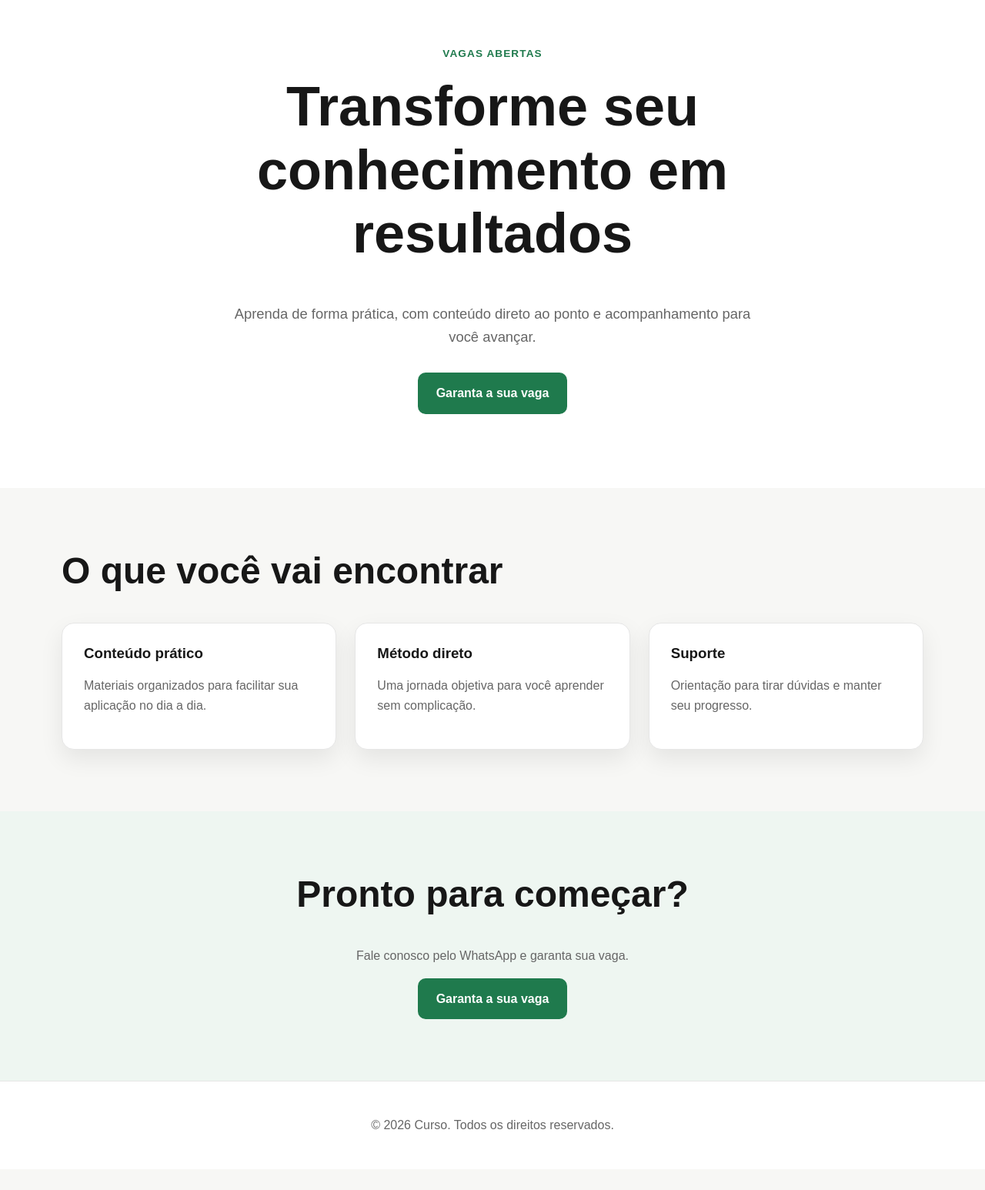
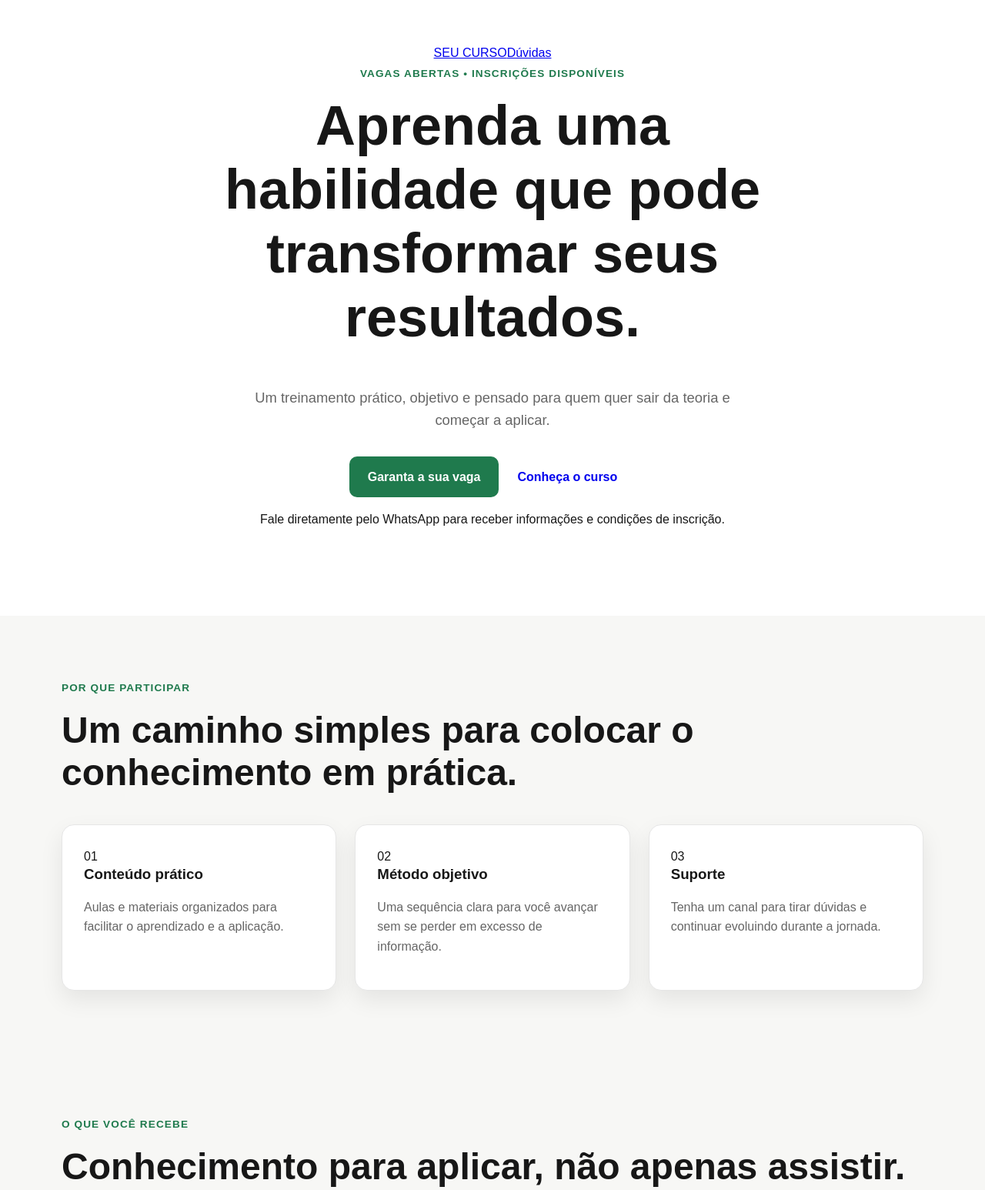
Before and after one commit to erivaldinhocursos-landpage/01, a plain HTML site: page index.html in a window 1280 px wide. Shown: the part 40-1586 px from the top of the page at 77% size. Before the commit the page ends 1559 px from the top, so only its background shows below. Drawn offline with Linux system fonts and the light colour scheme.

Commit message:
feat: expandir landing page com seções e CTA

```diff
--- a/index.html
+++ b/index.html
@@ -3,54 +3,29 @@
 <head>
 <meta charset="UTF-8">
 <meta name="viewport" content="width=device-width, initial-scale=1.0">
-  <meta name="description" content="Landing page do curso.">
+<meta name="description" content="Conheça o curso e garanta sua vaga.">
 <title>Curso | Garanta sua vaga</title>
 <link rel="stylesheet" href="assets/css/style.css">
 </head>
 <body>
-  <header class="hero">
-    <div class="container">
-      <span class="eyebrow">Vagas abertas</span>
-      <h1>Transforme seu conhecimento em resultados</h1>
-      <p class="hero__text">Aprenda de forma prática, com conteúdo direto ao ponto e acompanhamento para você avançar.</p>
-      <a class="button button--primary" href="http://wa.me/5571999401520" target="_blank" rel="noopener noreferrer">Garanta a sua vaga</a>
+<header class="hero" id="inicio">
+<nav class="nav container"><a class="brand" href="#inicio">SEU CURSO</a><a class="nav__link" href="#faq">Dúvidas</a></nav>
+<div class="container hero__content">
+<span class="eyebrow">Vagas abertas • Inscrições disponíveis</span>
+<h1>Aprenda uma habilidade que pode transformar seus resultados.</h1>
+<p class="hero__text">Um treinamento prático, objetivo e pensado para quem quer sair da teoria e começar a aplicar.</p>
+<div class="hero__actions"><a class="button button--primary" href="https://wa.me/5571999401520" target="_blank" rel="noopener noreferrer">Garanta a sua vaga</a><a class="button button--secondary" href="#beneficios">Conheça o curso</a></div>
+<p class="microcopy">Fale diretamente pelo WhatsApp para receber informações e condições de inscrição.</p>
 </div>
 </header>
-
 <main>
-    <section class="section">
-      <div class="container">
-        <h2>O que você vai encontrar</h2>
-        <div class="cards">
-          <article class="card">
-            <h3>Conteúdo prático</h3>
-            <p>Materiais organizados para facilitar sua aplicação no dia a dia.</p>
-          </article>
-          <article class="card">
-            <h3>Método direto</h3>
-            <p>Uma jornada objetiva para você aprender sem complicação.</p>
-          </article>
-          <article class="card">
-            <h3>Suporte</h3>
-            <p>Orientação para tirar dúvidas e manter seu progresso.</p>
-          </article>
-        </div>
-      </div>
-    </section>
-
-    <section class="section section--highlight">
-      <div class="container">
-        <h2>Pronto para começar?</h2>
-        <p>Fale conosco pelo WhatsApp e garanta sua vaga.</p>
-        <a class="button button--primary" href="http://wa.me/5571999401520" target="_blank" rel="noopener noreferrer">Garanta a sua vaga</a>
-      </div>
-    </section>
+<section class="section" id="beneficios"><div class="container"><div class="section__heading"><span class="eyebrow">Por que participar</span><h2>Um caminho simples para colocar o conhecimento em prática.</h2></div>
+<div class="cards"><article class="card"><span class="card__number">01</span><h3>Conteúdo prático</h3><p>Aulas e materiais organizados para facilitar o aprendizado e a aplicação.</p></article><article class="card"><span class="card__number">02</span><h3>Método objetivo</h3><p>Uma sequência clara para você avançar sem se perder em excesso de informação.</p></article><article class="card"><span class="card__number">03</span><h3>Suporte</h3><p>Tenha um canal para tirar dúvidas e continuar evoluindo durante a jornada.</p></article></div></div></section>
+<section class="section section--dark"><div class="container split"><div><span class="eyebrow">O que você recebe</span><h2>Conhecimento para aplicar, não apenas assistir.</h2></div><ul class="check-list"><li>Conteúdo estruturado e direto ao ponto</li><li>Materiais de apoio para acompanhar as aulas</li><li>Orientações práticas para acelerar sua evolução</li><li>Canal de atendimento pelo WhatsApp</li></ul></div></section>
+<section class="section"><div class="container"><div class="section__heading"><span class="eyebrow">Como funciona</span><h2>Do primeiro contato à sua inscrição.</h2></div><div class="steps"><article class="step"><strong>1</strong><h3>Chame no WhatsApp</h3><p>Clique no botão e fale conosco.</p></article><article class="step"><strong>2</strong><h3>Tire suas dúvidas</h3><p>Receba as informações sobre o curso.</p></article><article class="step"><strong>3</strong><h3>Garanta sua vaga</h3><p>Faça sua inscrição e comece sua jornada.</p></article></div></div></section>
+<section class="section section--soft"><div class="container testimonial"><div><span class="eyebrow">Experiência</span><h2>Uma formação feita para gerar movimento.</h2></div><blockquote>“O objetivo é tornar o aprendizado mais claro, prático e aplicável à realidade de cada aluno.”</blockquote></div></section>
+<section class="section" id="faq"><div class="container faq"><div class="section__heading"><span class="eyebrow">FAQ</span><h2>Perguntas frequentes</h2></div><details><summary>Como faço para me inscrever?</summary><p>Clique em “Garanta a sua vaga” e fale conosco pelo WhatsApp. Você receberá as orientações para inscrição.</p></details><details><summary>O curso é para iniciantes?</summary><p>A proposta é oferecer uma jornada objetiva e prática. Fale conosco para confirmar se o conteúdo atende ao seu nível.</p></details><details><summary>Como recebo mais informações?</summary><p>O atendimento é feito pelo WhatsApp. Clique no botão abaixo para conversar diretamente conosco.</p></details></div></section>
+<section class="cta"><div class="container cta__inner"><span class="eyebrow">Próximo passo</span><h2>Quer saber mais? Fale com a gente agora.</h2><p>Receba as informações do curso e veja como garantir sua vaga.</p><a class="button button--primary" href="https://wa.me/5571999401520" target="_blank" rel="noopener noreferrer">Garanta a sua vaga</a></div></section>
 </main>
-
-  <footer class="footer">
-    <div class="container">
-      <p>&copy; 2026 Curso. Todos os direitos reservados.</p>
-    </div>
-  </footer>
-</body>
-</html>
+<footer class="footer"><div class="container"><p>© 2026 Seu Curso. Todos os direitos reservados.</p><a href="#inicio">Voltar ao início ↑</a></div></footer>
+</body></html>
```
Lines whose indentation alone changed are shown as unchanged.
